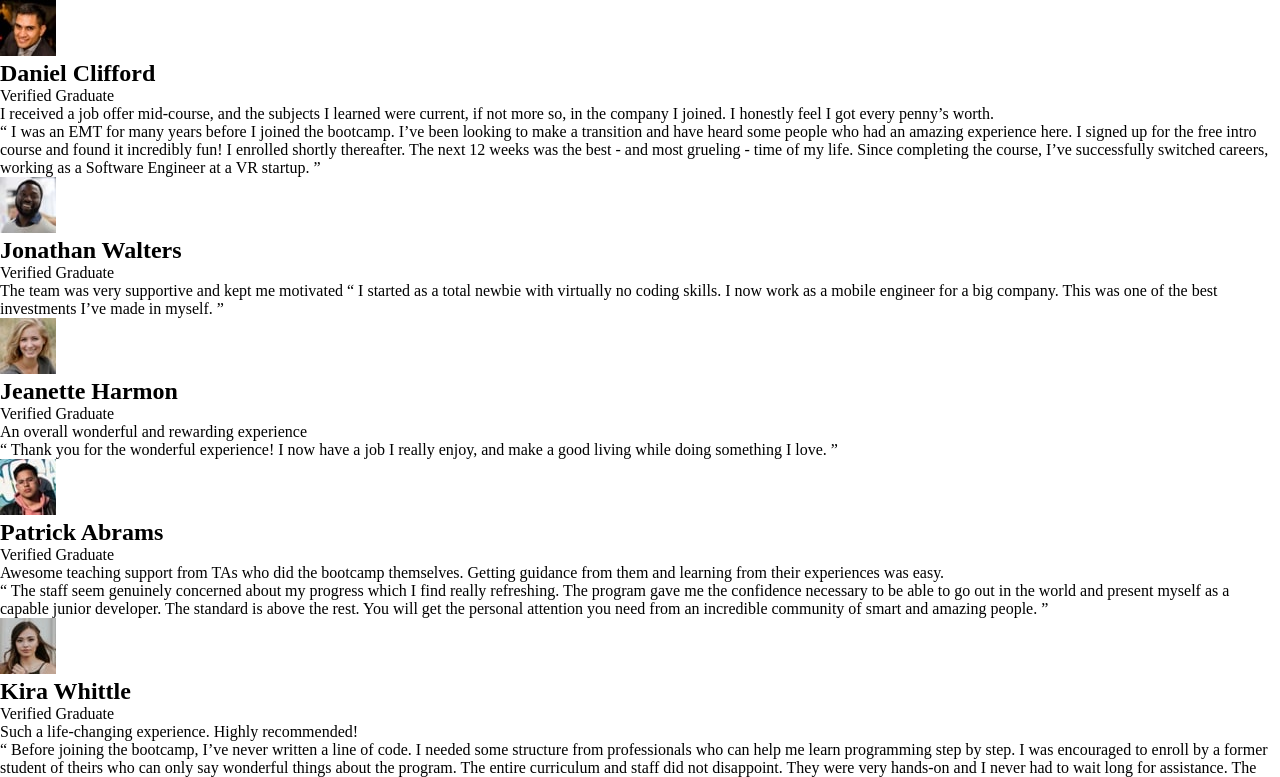
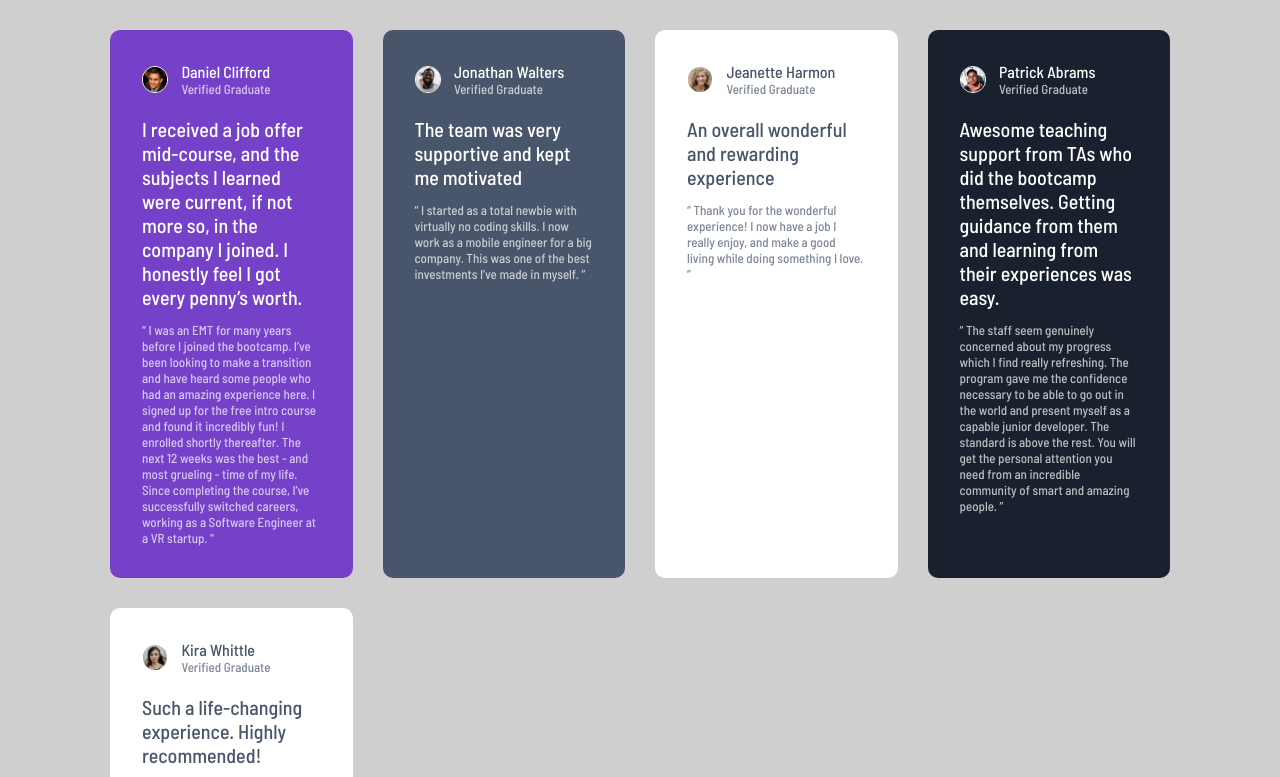
Before and after one commit to MariusREL/CSS-grid-oppgave, a plain HTML site: page index.html in a window 1280 px wide. Shown: the top 777 px of the page. Drawn offline with Linux system fonts and the light colour scheme; a web font is replaced by a local one.

Commit message:
Add spacing to testimonial elements and improve HTML structure for better readability

```diff
--- a/index.html
+++ b/index.html
@@ -27,7 +27,7 @@
   </head>
   <body>
     <div class="testimonial-section">
-      <div class="testimonial t1">
+      <div class="testimonial t1 space">
         <section class="person">
           <div class="picture">
             <img src="./images/image-daniel.jpg" alt="Daniel Clifford" />
@@ -56,7 +56,7 @@
         </p>
       </div>
 
-      <div class="testimonial t2">
+      <div class="testimonial t2 space">
         <section class="person">
           <div class="picture">
             <img src="./images/image-jonathan.jpg" alt="Jonathan Walters" />
@@ -67,13 +67,15 @@
           </div>
         </section>
 
-        The team was very supportive and kept me motivated “ I started as a
-        total newbie with virtually no coding skills. I now work as a mobile
-        engineer for a big company. This was one of the best investments I’ve
-        made in myself. ”
+        <p>The team was very supportive and kept me motivated</p>
+        <p>
+          “ I started as a total newbie with virtually no coding skills. I now
+          work as a mobile engineer for a big company. This was one of the best
+          investments I’ve made in myself. ”
+        </p>
       </div>
 
-      <div class="testimonial t3">
+      <div class="testimonial t3 space">
         <section class="person">
           <div class="picture">
             <img src="./images/image-jeanette.jpg" alt="Jeanette Harmon" />
@@ -90,7 +92,7 @@
         </p>
       </div>
 
-      <div class="testimonial t4">
+      <div class="testimonial t4 space">
         <section class="person">
           <div class="picture">
             <img src="./images/image-patrick.jpg" alt="Patrick Abrams" />
@@ -106,15 +108,17 @@
           Getting guidance from them and learning from their experiences was
           easy.
         </p>
+        <p>
           “ The staff seem genuinely concerned about my progress which I find
           really refreshing. The program gave me the confidence necessary to be
           able to go out in the world and present myself as a capable junior
           developer. The standard is above the rest. You will get the personal
           attention you need from an incredible community of smart and amazing
           people. ”
+        </p>
       </div>
 
-      <div class="testimonial t5">
+      <div class="testimonial t5 space">
         <section class="person">
           <div class="picture">
             <img src="./images/image-kira.jpg" alt="Kira Whittle" />
--- a/style.css
+++ b/style.css
@@ -1,27 +1,102 @@
-@import url('https://fonts.googleapis.com/css2?family=Barlow+Semi+Condensed:ital,wght@0,100;0,200;0,300;0,400;0,500;0,600;0,700;0,800;0,900;1,100;1,200;1,300;1,400;1,500;1,600;1,700;1,800;1,900&family=Playwrite+NG+Modern:wght@100..400&family=Radio+Canada:ital,wght@0,300..700;1,300..700&display=swap');
+@import url("https://fonts.googleapis.com/css2?family=Barlow+Semi+Condensed:ital,wght@0,100;0,200;0,300;0,400;0,500;0,600;0,700;0,800;0,900;1,100;1,200;1,300;1,400;1,500;1,600;1,700;1,800;1,900&family=Playwrite+NG+Modern:wght@100..400&family=Radio+Canada:ital,wght@0,300..700;1,300..700&display=swap");
 
-:root{
-    --clr-purple-50: hsl(260, 100%, 95%)
-    --clr-purple-300: hsl(264, 82%, 80%)
-    --clr-purple-300: hsl(263, 55%, 52%)
-    --clr-White: hsl(0, 0%, 100%)
-    --clr-Grey-100: hsl(214, 17%, 92%)
-    --clr-Grey-200: hsl(0, 0%, 81%)
-    --clr-Grey-400: hsl(224, 10%, 45%)
-    --clr-Grey-500: hsl(217, 19%, 35%)
-    --clr-Dark-blue: hsl(219, 29%, 14%)
-    --clr-Black: hsl(0, 0%, 7%)
-    --standard-font-size: 13px
-    --font-family-standard: font-family: "Barlow Semi Condensed", sans-serif;
+:root {
+  --clr-purple-50: hsl(260, 100%, 95%);
+  --clr-purple-300: hsl(264, 82%, 80%);
+  --clr-purple-300: hsl(263, 55%, 52%);
+  --clr-White: hsl(0, 0%, 100%);
+  --clr-Grey-100: hsl(214, 17%, 92%);
+  --clr-Grey-200: hsl(0, 0%, 81%);
+  --clr-Grey-400: hsl(224, 10%, 45%);
+  --clr-Grey-500: hsl(217, 19%, 35%);
+  --clr-Dark-blue: hsl(219, 29%, 14%);
+  --clr-Black: hsl(0, 0%, 7%);
+  --fs-small: 13px;
+  --fs-medium: 16px;
+  --fs-large: 1.25rem;
+  --ff-barlow: "Barlow Semi Condensed", sans-serif;
+  --br: 10px;
 }
-
-
-
 
 *,
 ::before,
-::after{
-    box-sizing: border-box;
-    margin: 0;
-    padding: 0;
+::after {
+  box-sizing: border-box;
+  margin: 0;
+  padding: 0;
 }
+body {
+  display: grid;
+  min-height: 100vh;
+  font-weight: 500;
+  font-family: var(--ff-barlow);
+  background-color: var(--clr-Grey-200);
+}
+img {
+  width: 1.65rem;
+  aspect-ratio: 1;
+  display: block;
+  max-width: 100%;
+  border-radius: 50%;
+  border: 1px solid var(--clr-White);
+}
+h2 {
+  font-weight: 500;
+  font-size: var(--fs-medium);
+}
+.person {
+  display: flex;
+  gap: 13px;
+  align-items: center;
+}
+
+.t1 {
+  background-color: var(--clr-purple-300);
+  color: var(--clr-White);
+}
+.t2 {
+  background-color: var(--clr-Grey-500);
+  color: var(--clr-White);
+}
+.t3 {
+  background-color: var(--clr-White);
+  color: var(--clr-Grey-500);
+}
+.t4 {
+  background-color: var(--clr-Dark-blue);
+  color: var(--clr-White);
+}
+.t5 {
+  background-color: var(--clr-White);
+  color: var(--clr-Grey-500);
+}
+.role {
+  opacity: 0.7;
+}
+.testimonial-section {
+  display: grid;
+  grid-template-columns: repeat(4, 1fr);
+  gap: 30px;
+  padding: 30px;
+  width: min(95%, 70rem);
+  margin-inline: auto;
+}
+.testimonial {
+  font-size: var(--fs-small);
+  border-radius: var(--br);
+  padding: 2rem;
+  box-shadow: 2.5rem 3.75rem 3rem -3rem hsl(var(--clr-Grey-400) / 0.25);
+}
+
+.testimonial > p:first-of-type {
+  font-size: var(--fs-large);
+  line-height: 1.2;
+}
+
+.testimonial > p:last-of-type {
+  opacity: 0.7;
+}
+
+.space > *:where(:not(:first-child)) {
+  margin-top: var(--flow-spacer, 1em);
+}
```
Lines whose indentation alone changed are shown as unchanged.
